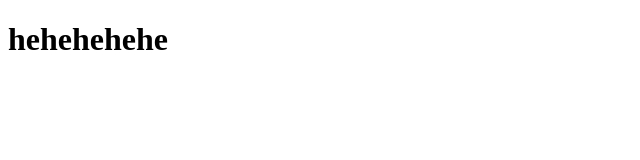
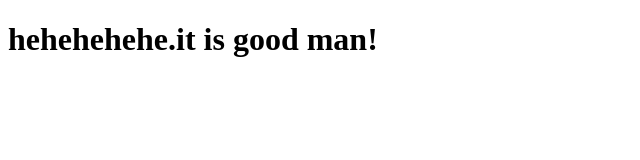
Before and after one commit to zslbtc/htmltest, a plain HTML site: page site/index.html in a window 1280 px wide. Shown: the whole page, without its empty margins (0-640 px from the left). Drawn offline with Linux system fonts and the light colour scheme.

Commit message:
w
a little

```diff
--- a/site/index.html
+++ b/site/index.html
@@ -4,6 +4,6 @@
 	<title>hello holle</title>
 </head>
 <body>
-<h1>hehehehehe</h1>
+<h1>hehehehehe.it is good man!</h1>
 </body>
 </html>
```
